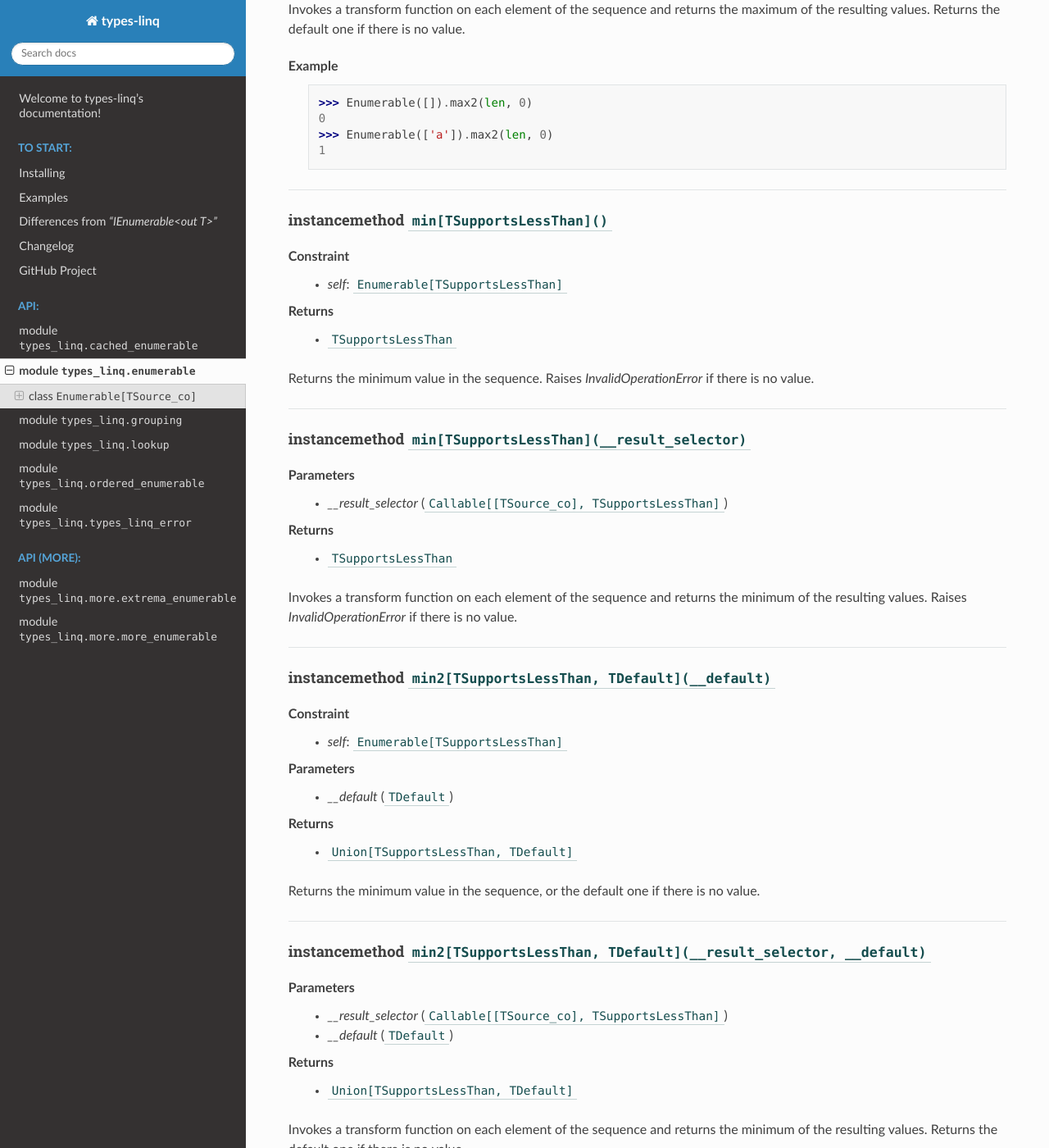
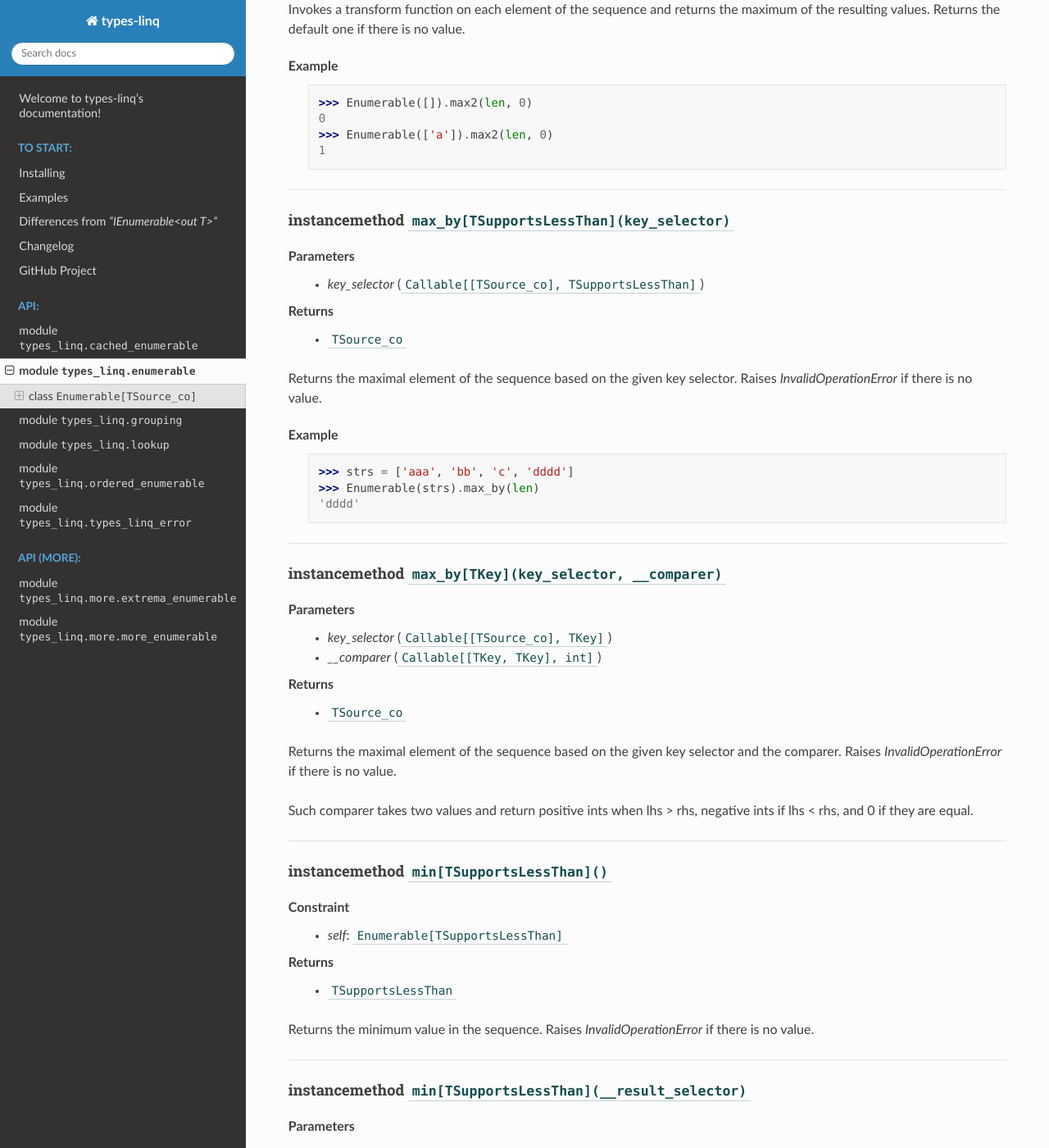
Before and after one commit to cleoold/types-linq, a Sphinx documentation site: the page built from doc/api/types_linq.enumerable.rst, in a window 1280 px wide and 1400 px high, scrolled down 25527 px. Shown: the whole window at 82% size. Built offline with Sphinx 7.4.7 and the Read the Docs theme 2.0.0, drawn with Linux system fonts in a browser that asks for light colours; some of the changed text lies outside the part shown.

Commit message:
add max_by() and min_by()
this is similar to maxima_by, but according to .net 6 doc this function only returns one value

```diff
--- a/doc/api/types_linq.enumerable.rst
+++ b/doc/api/types_linq.enumerable.rst
@@ -1223,6 +1223,43 @@
 
 ----
 
+instancemethod ``max_by[TSupportsLessThan](key_selector)``
+------------------------------------------------------------
+
+Parameters
+  - `key_selector` (``Callable[[TSource_co], TSupportsLessThan]``)
+
+Returns
+  - ``TSource_co``
+
+Returns the maximal element of the sequence based on the given key selector. Raises
+`InvalidOperationError` if there is no value.
+
+Example
+    >>> strs = ['aaa', 'bb', 'c', 'dddd']
+    >>> Enumerable(strs).max_by(len)
+    'dddd'
+
+----
+
+instancemethod ``max_by[TKey](key_selector, __comparer)``
+-----------------------------------------------------------
+
+Parameters
+  - `key_selector` (``Callable[[TSource_co], TKey]``)
+  - `__comparer` (``Callable[[TKey, TKey], int]``)
+
+Returns
+  - ``TSource_co``
+
+Returns the maximal element of the sequence based on the given key selector and the comparer.
+Raises `InvalidOperationError` if there is no value.
+
+Such comparer takes two values and return positive ints when lhs > rhs, negative ints
+if lhs < rhs, and 0 if they are equal.
+
+----
+
 instancemethod ``min[TSupportsLessThan]()``
 ---------------------------------------------
 
@@ -1277,6 +1314,38 @@
 
 Invokes a transform function on each element of the sequence and returns the minimum of the
 resulting values. Returns the default one if there is no value.
+
+----
+
+instancemethod ``min_by[TSupportsLessThan](key_selector)``
+------------------------------------------------------------
+
+Parameters
+  - `key_selector` (``Callable[[TSource_co], TSupportsLessThan]``)
+
+Returns
+  - ``TSource_co``
+
+Returns the minimal element of the sequence based on the given key selector. Raises
+`InvalidOperationError` if there is no value.
+
+----
+
+instancemethod ``min_by[TKey](key_selector, __comparer)``
+-----------------------------------------------------------
+
+Parameters
+  - `key_selector` (``Callable[[TSource_co], TKey]``)
+  - `__comparer` (``Callable[[TKey, TKey], int]``)
+
+Returns
+  - ``TSource_co``
+
+Returns the minimal element of the sequence based on the given key selector and the comparer.
+Raises `InvalidOperationError` if there is no value.
+
+Such comparer takes two values and return positive ints when lhs > rhs, negative ints
+if lhs < rhs, and 0 if they are equal.
 
 ----
 
--- a/doc/api_spec.py
+++ b/doc/api_spec.py
@@ -71,8 +71,10 @@
                     'last2',
                     'max',
                     'max2',
+                    'max_by',
                     'min',
                     'min2',
+                    'min_by',
                     'of_type',
                     'order_by',
                     'order_by_descending',
--- a/doc/to-start/differences.rst
+++ b/doc/to-start/differences.rst
@@ -32,6 +32,10 @@
   objects, construct hashmaps, etc. While in Python such identities are often solely determined by object's
   magic methods such as ``__hash__()``, ``__eq__()``, ``__lt__()``, etc. So method overloads that involve such
   comparer interfaces are omitted in this library, or implemented in another form.
+* In C#, there are nullable types and default values for a type. For example, ``default(int) == 0`` and ``default(int?) == null``.
+  Some C# methods return such default values if the source sequence is empty, or skip ``null``'s if the source sequence contains
+  concrete data too. There are no such notions in Python and the C#-like default semantics are non-existent. So, this usage is
+  not supported by this library (Can ``None`` be considered a default value for all cases? Hmm..).
 * All classes in this library are concrete. There are no interfaces like what are usually done in C#.
 
 Limitations:
```
Also changed, not shown: 3 other files.
